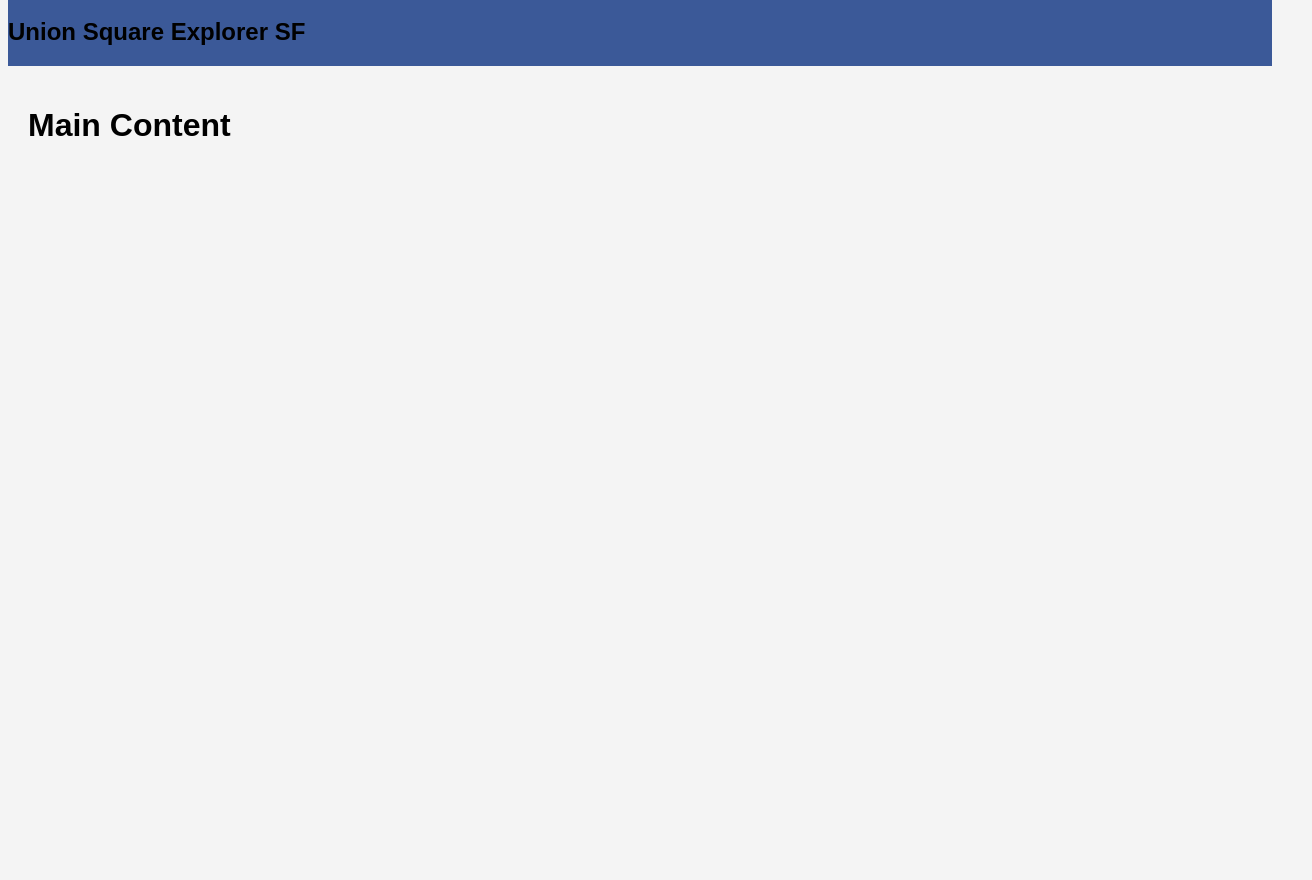
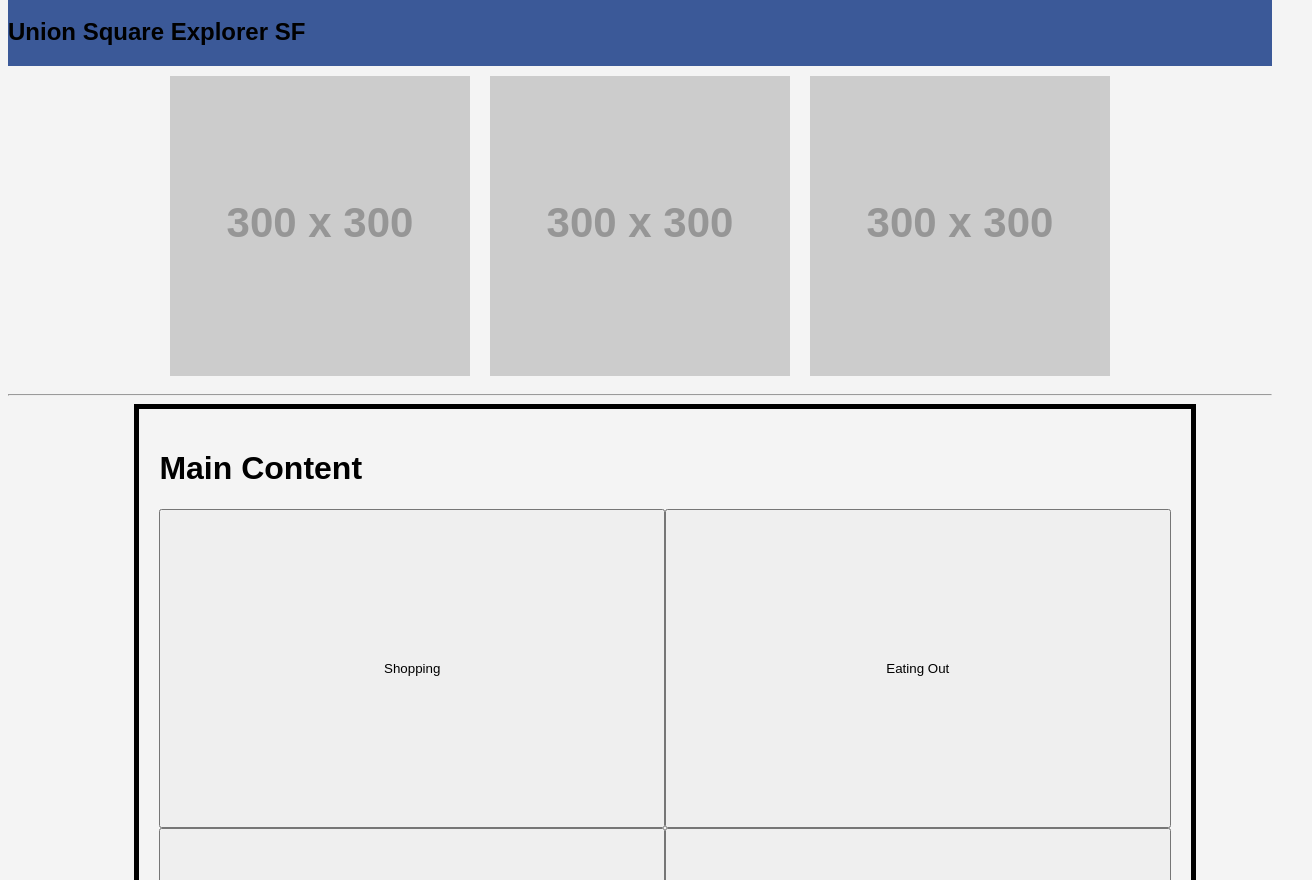
Before and after one commit to JSutliff/unionSquareApp, a plain HTML site: page index.html in a window 1280 px wide. Shown: the part 44-924 px from the top of the page, 1312 px wide, since content can reach past the window. Before the commit the page ends 800 px from the top, so only its background shows below. Drawn offline with Linux system fonts and the light colour scheme; placeholder pictures from the web are drawn by us.

Commit message:
closer layout implementation using grid

```diff
--- a/index.html
+++ b/index.html
@@ -9,23 +9,23 @@
   </head>
   <body>
     <!-- NavBar -->
+    <header>
       <nav class="navBar">
         <span class="open-slide">
           <a href="#" onclick="openSlideMenu()">
             <svg width="30" height="30">
-              <path d="M0,5 30,5" stroke="#000" stroke-width="5"/>
-              <path d="M0,14 30,14" stroke="#000" stroke-width="5"/>
-              <path d="M0,23 30,23" stroke="#000" stroke-width="5"/>
+              <path d="M0,5 30,5" stroke="#000" stroke-width="5" />
+              <path d="M0,14 30,14" stroke="#000" stroke-width="5" />
+              <path d="M0,23 30,23" stroke="#000" stroke-width="5" />
             </svg>
           </a>
         </span>
         <h2>Union Square Explorer SF</h2>
       </nav>
-  <!-- End Nav -->
+    </header>
 
-    <!-- Main Content -->
     <div id="side-menu" class="side-nav">
-      <a href="#" class=btn-close onclick="closeSlideMenu()">&times;</a>
+      <a href="#" class="btn-close" onclick="closeSlideMenu()">&times;</a>
       <a href="#">Home</a>
       <a href="#">My Spots</a>
       <a href="#">Shopping</a>
@@ -34,12 +34,28 @@
       <a href="#">Other Stores</a>
       <a href="#">Search</a>
     </div>
+    <!-- End Nav -->
 
-    <div id="main">
-      <h1>Main Content</h1>
+    <!-- Img Container -->
+    <div class="imgContainer">
+      <img src="https://via.placeholder.com/300" alt="">
+      <img src="https://via.placeholder.com/300" alt="">
+      <img src="https://via.placeholder.com/300" alt="">
     </div>
 
+    <hr>
 
+    <!-- Main Content -->
+    <main id="main">
+      <h1>Main Content</h1>
+      <br>
+      <button class="shopping">Shopping</button>
+      <button class="eating">Eating Out</button>
+      <button class="before">Before You Go</button>
+      <button class="tips">Local Tips</button>
+      <button class="maps">Maps/Parking</button>
+      <button class="history">History</button>
+    </main>
   </body>
   <script src="script.js"></script>
 </html>
--- a/script.js
+++ b/script.js
@@ -1,9 +1,9 @@
 function openSlideMenu() {
   document.getElementById('side-menu').style.width = '250px';
-  document.getElementById('main').style.marginLeft = '250px';
+  // document.getElementById('main').style.marginLeft = '250px';
 }
 
 function closeSlideMenu() {
   document.getElementById('side-menu').style.width = '0';
-  document.getElementById('main').style.marginLeft = '0';
+  // document.getElementById('main').style.marginLeft = '0';
 }
--- a/style.css
+++ b/style.css
@@ -1,8 +1,4 @@
-body {
-  font-family: "Arial", Serif;
-  background-color: #f4f4f4;
-}
-
+/* Nav */
 .navBar {
   background-color: #3b5998;
   overflow: hidden;
@@ -18,8 +14,6 @@ body {
   text-decoration: none;
   font-size: 17px;
 }
-
-
 
 .side-nav {
   height: 100%;
@@ -56,9 +50,37 @@ body {
   margin-left: 50px;
 }
 
+/* End Nav */
+
+/* Img Container */
+.imgContainer {
+  display: flex;
+  justify-content: center;
+}
+
+img {
+  margin: 10px;
+}
+/* End Img */
+
+/* Main Content */
+body {
+  font-family: "Arial", Serif;
+  background-color: #f4f4f4;
+}
+
 #main {
-  transition: margin-left 05.s;
   padding: 20px;
   overflow: hidden;
-  width: 100%;
+  width: 80%;
+  border: 5px solid black;
+  margin-left: 10%;
+  margin-right: 10%;
+  display: grid;
+  grid-template-columns: 1fr 1fr;
 }
+
+button {
+  padding: 150px 150px
+}
+/* End Main */
```
Lines whose indentation alone changed are shown as unchanged.
